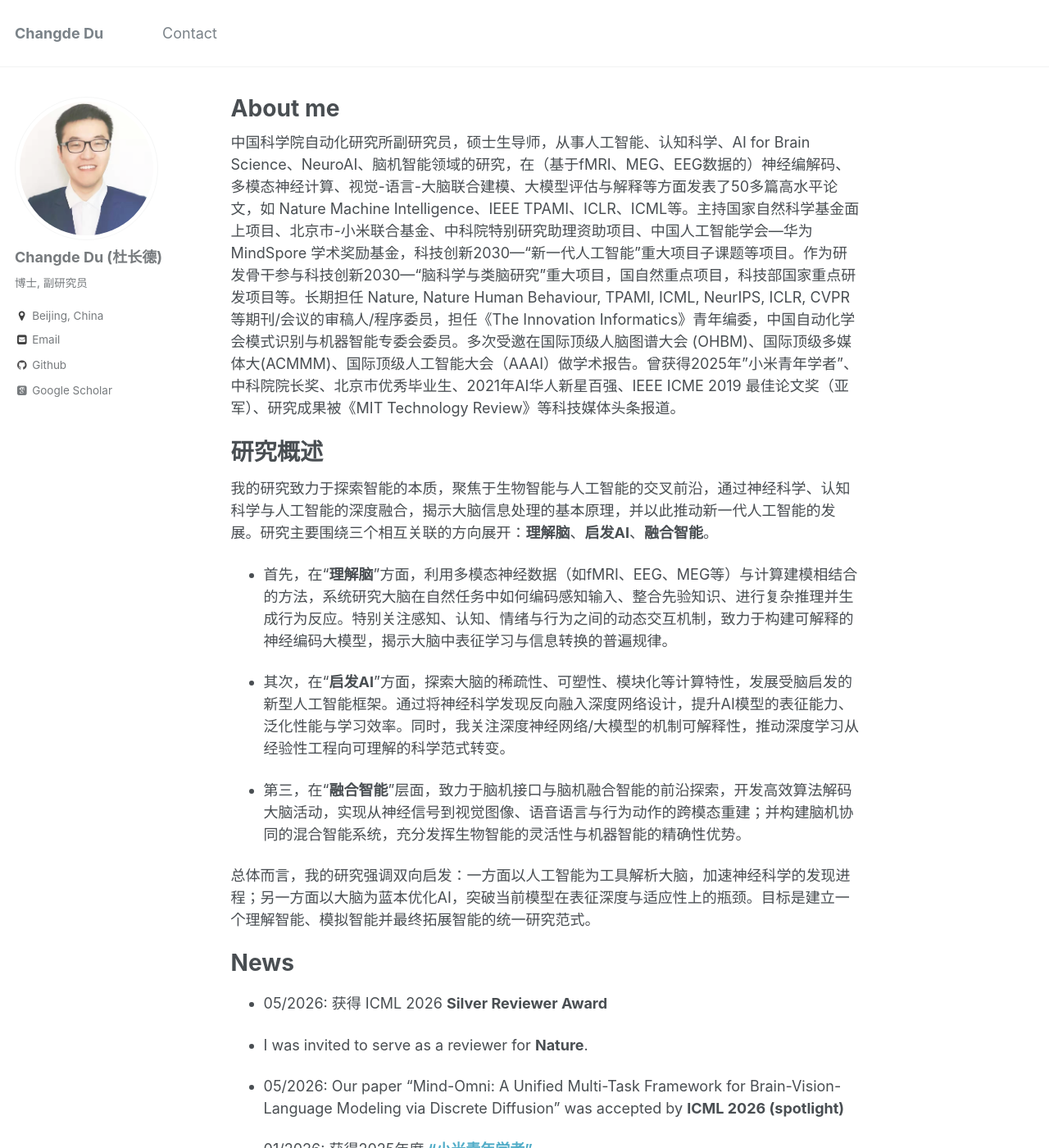
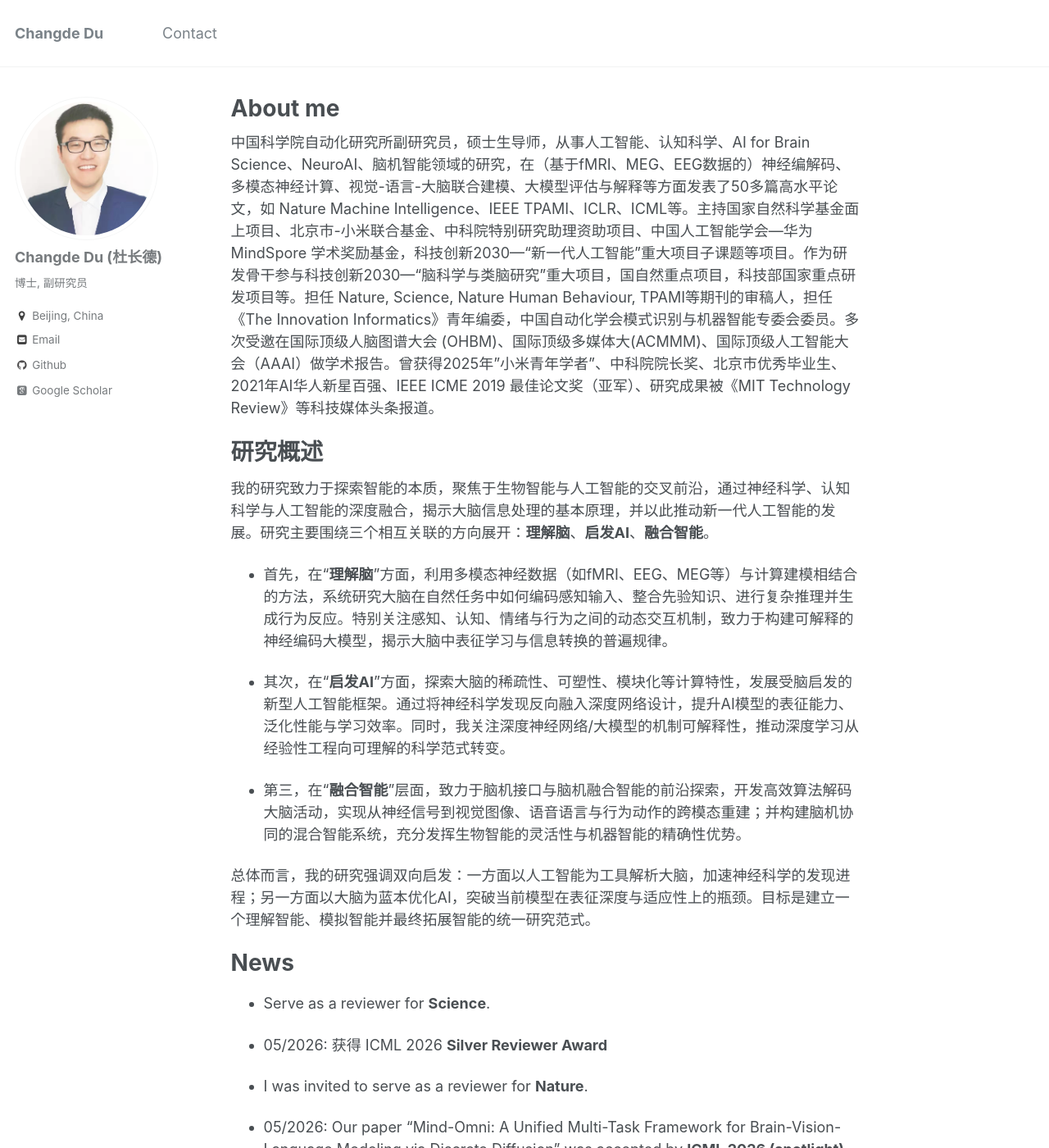
Before and after one commit to ChangdeDu/changdedu.github.io, a Jekyll site: the page built from _pages/about.md, in a window 1280 px wide and 1400 px high. Shown: the whole window at 82% size. Built offline with Jekyll 4.4.1, drawn with Linux system fonts in a browser that asks for light colours; some web fonts are replaced; some of the changed text lies outside the part shown.

Commit message:
Update about.md

```diff
--- a/_pages/about.md
+++ b/_pages/about.md
@@ -8,7 +8,7 @@ redirect_from:
   - /about.html
 ---
 
-中国科学院自动化研究所副研究员，硕士生导师，从事人工智能、认知科学、AI for Brain Science、NeuroAI、脑机智能领域的研究，在（基于fMRI、MEG、EEG数据的）神经编解码、多模态神经计算、视觉-语言-大脑联合建模、大模型评估与解释等方面发表了50多篇高水平论文，如 Nature Machine Intelligence、IEEE TPAMI、ICLR、ICML等。主持国家自然科学基金面上项目、北京市-小米联合基金、中科院特别研究助理资助项目、中国人工智能学会—华为 MindSpore 学术奖励基金，科技创新2030—“新一代人工智能”重大项目子课题等项目。作为研发骨干参与科技创新2030—“脑科学与类脑研究”重大项目，国自然重点项目，科技部国家重点研发项目等。长期担任 Nature, Nature Human Behaviour, TPAMI, ICML, NeurIPS, ICLR, CVPR等期刊/会议的审稿人/程序委员，担任《The Innovation Informatics》青年编委，中国自动化学会模式识别与机器智能专委会委员。多次受邀在国际顶级人脑图谱大会 (OHBM)、国际顶级多媒体大(ACMMM)、国际顶级人工智能大会（AAAI）做学术报告。曾获得2025年"小米青年学者"、中科院院长奖、北京市优秀毕业生、2021年AI华人新星百强、IEEE ICME 2019 最佳论文奖（亚军）、研究成果被《MIT Technology Review》等科技媒体头条报道。
+中国科学院自动化研究所副研究员，硕士生导师，从事人工智能、认知科学、AI for Brain Science、NeuroAI、脑机智能领域的研究，在（基于fMRI、MEG、EEG数据的）神经编解码、多模态神经计算、视觉-语言-大脑联合建模、大模型评估与解释等方面发表了50多篇高水平论文，如 Nature Machine Intelligence、IEEE TPAMI、ICLR、ICML等。主持国家自然科学基金面上项目、北京市-小米联合基金、中科院特别研究助理资助项目、中国人工智能学会—华为 MindSpore 学术奖励基金，科技创新2030—“新一代人工智能”重大项目子课题等项目。作为研发骨干参与科技创新2030—“脑科学与类脑研究”重大项目，国自然重点项目，科技部国家重点研发项目等。担任 Nature, Science, Nature Human Behaviour, TPAMI等期刊的审稿人，担任《The Innovation Informatics》青年编委，中国自动化学会模式识别与机器智能专委会委员。多次受邀在国际顶级人脑图谱大会 (OHBM)、国际顶级多媒体大(ACMMM)、国际顶级人工智能大会（AAAI）做学术报告。曾获得2025年"小米青年学者"、中科院院长奖、北京市优秀毕业生、2021年AI华人新星百强、IEEE ICME 2019 最佳论文奖（亚军）、研究成果被《MIT Technology Review》等科技媒体头条报道。
 
 # 研究概述
 我的研究致力于探索智能的本质，聚焦于生物智能与人工智能的交叉前沿，通过神经科学、认知科学与人工智能的深度融合，揭示大脑信息处理的基本原理，并以此推动新一代人工智能的发展。研究主要围绕三个相互关联的方向展开：**理解脑**、**启发AI**、**融合智能**。
@@ -22,6 +22,8 @@ redirect_from:
 总体而言，我的研究强调双向启发：一方面以人工智能为工具解析大脑，加速神经科学的发现进程；另一方面以大脑为蓝本优化AI，突破当前模型在表征深度与适应性上的瓶颈。目标是建立一个理解智能、模拟智能并最终拓展智能的统一研究范式。
 
 # News
+- Serve as a reviewer for **Science**.
+
 - 05/2026: 获得 ICML 2026 **Silver Reviewer Award**
 
 - I was invited to serve as a reviewer for **Nature**.
@@ -167,14 +169,14 @@ In Proceedings of the 26th International Joint Conference on Artificial Intellig
 Conference on Uncertainty in Artificial Intelligence (**UAI 2016**), 2016  <br>[[PDF]](http://auai.org/uai2016/proceedings/papers/13.pdf)
 
 # Academic Service
-- Conference Reviewer: ICCV-2023, ICLR-2023, CVPR-2023/2022, AAAI-2022, ECCV-2022, etc.
-- Journal Reviewer: TPAMI, TNNLS, NeuroImage, Human Brain Mapping, IEEE Trans. on Affective Computing (TAC), IEEE Trans. on Industrial Informatics(TII), Pattern Recognition (PR), etc.
+- Journal Reviewer: Nature, Science, Nature Human Behaviour, TPAMI, etc.
 - 中国自动化学会模式识别与机器智能专委会，委员
 - 中国图象图形学学会视觉大数据专委会，委员
 - 中国人工智能学会模式识别专委会，委员
 
 # Course
 -	<模式识别与机器学习>
+-	<脑机接口与脑机智能>
 
 # Awards and Achievements
 - 2021 Global Top 100 Chinese Rising Stars in Artificial Intelligence (AI华人新星百强) [[Link]](https://xueshu.baidu.com/usercenter/index/aischolar)
@@ -189,9 +191,3 @@ Conference on Uncertainty in Artificial Intelligence (**UAI 2016**), 2016  <br>[
 -	2017 CAS Institute of Automation “Pandeng” Scholarship
 -	2017 Top 40 for the Baidu Scholarship (百度奖学金40强) [[Link]](https://mp.weixin.qq.com/s/sTWcdiDmGaufXvfe5w0Wxg)
 -	2017 University of CAS Merit Student
-
-# Fundings
--	National Natural Science Foundation of China (国家自然科学基金委）
--	科技部国家重点研发
--	Chinese Academy of Sciences(中科院)
--	CAAI&HUAWEI (中国人工智能学会-华为公司)
```
